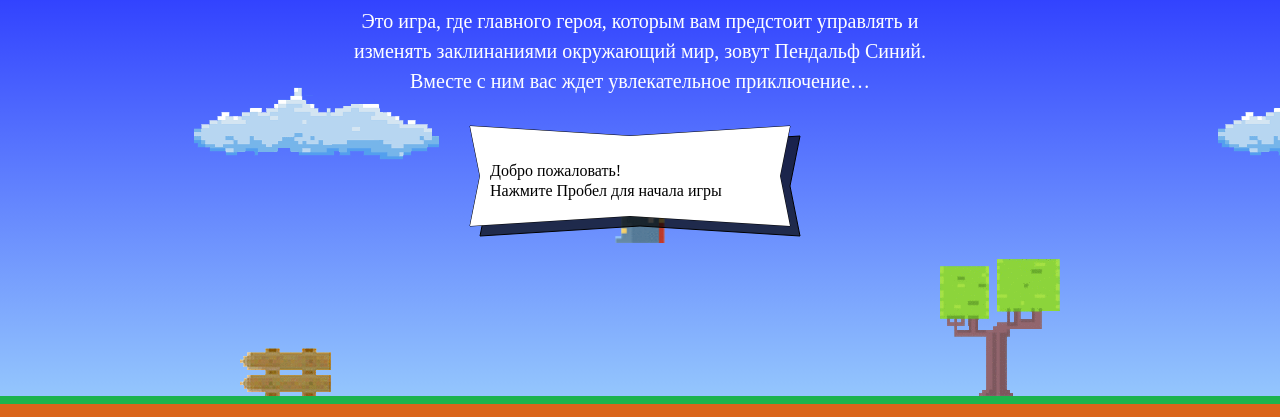
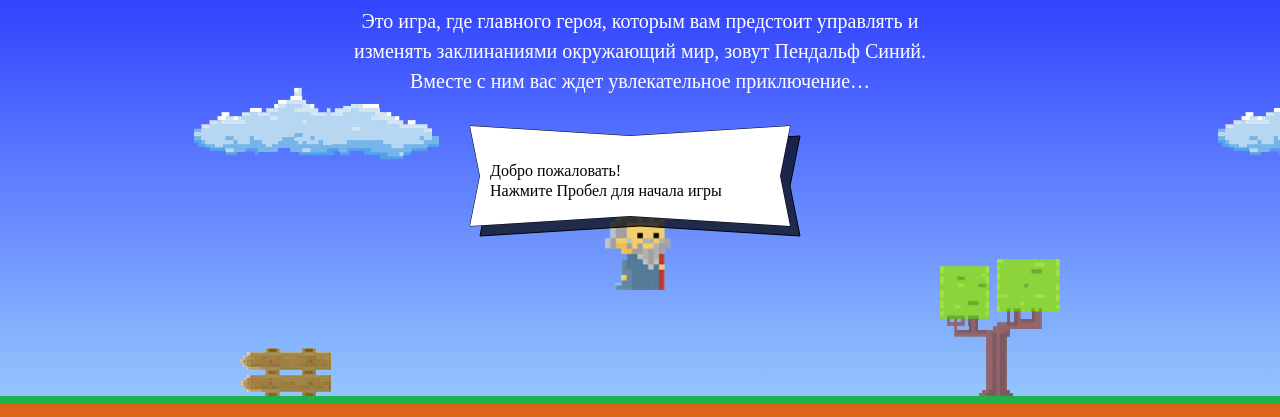
Before and after one commit to Shuric110/1487675-code-and-magick-20, a website: page index.html in a window 1280 px wide. Shown: the part 203-620 px from the top of the page. Drawn offline with Linux system fonts and the light colour scheme; a web font is replaced by a local one.

Commit message:
Задание 2 - корректировка 2

```diff
--- a/index.html
+++ b/index.html
@@ -199,7 +199,7 @@
   }
 
   function getWizardY(fieldHeight) {
-    return fieldHeight / 3 - getWizardHeight() / 2;
+    return fieldHeight / 3;
   }
 
 </script>
```
